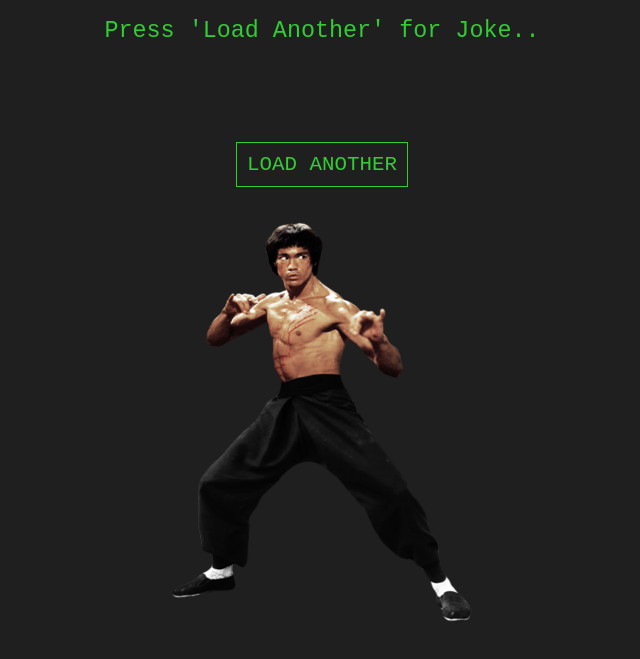
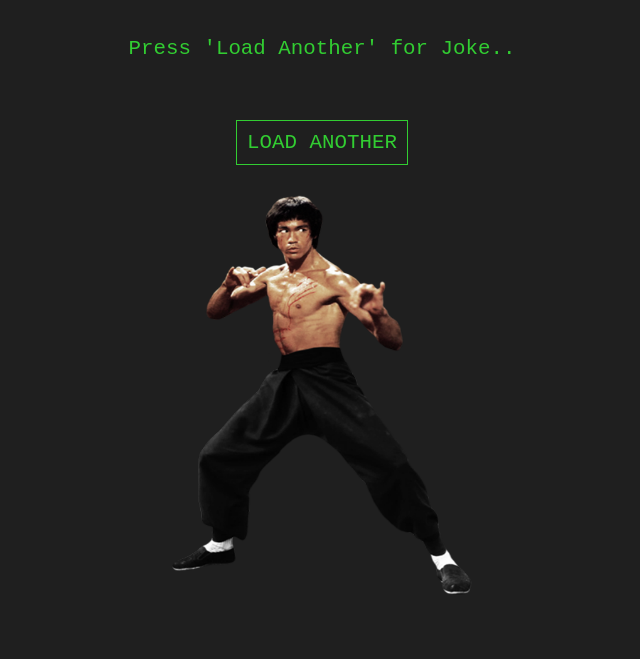
Before and after one commit to michaelaworetan/chucknorris-jokes, a plain HTML site: page index.html in a window 1280 px wide. Shown: the part 53-712 px from the top of the page, without its empty margins (318-958 px from the left). Drawn offline with Linux system fonts and the light colour scheme.

Commit message:
refactor styles for joke container and button layout

```diff
--- a/style.css
+++ b/style.css
@@ -15,25 +15,25 @@
     overflow: hidden;
     padding: 10px 0px;
     width: 100%;
-}
-
-#content {
     display: flex;
     flex-direction: column;
 }
 
-#container p {
-    height: 50px;
-    line-height: 1.2em;
-    margin-top: 20px;
-    margin-bottom: 40px;
-    font-size: 1.8rem;
-    width: 100%;
-    padding: 0px 20px;
+
+.joke-container {
+    padding: 20px;
+    max-width: 80%;
+    margin: 10px auto;
+    text-align: center;
+    overflow-wrap: break-word;
+    word-wrap: break-word;
+    hyphens: auto;
+    box-sizing: border-box;
 }
 
-#joke-container {
-    height: 200px;
+.joke-container p {
+    font-size: 1.6rem;
+    margin: 10px 0;
 }
 
 #loadJokeBtn {
@@ -44,7 +44,7 @@
     font-size: 1.6rem;
     padding: 10px;
     text-transform: uppercase;
-    margin: 35px auto;
+    margin: 20px auto;
     display: block;
 }
 
@@ -56,4 +56,6 @@
     bottom: 0;
     right: 0;
     left: 0;
+    margin: 10px auto;
+    display: block;
 }
```
